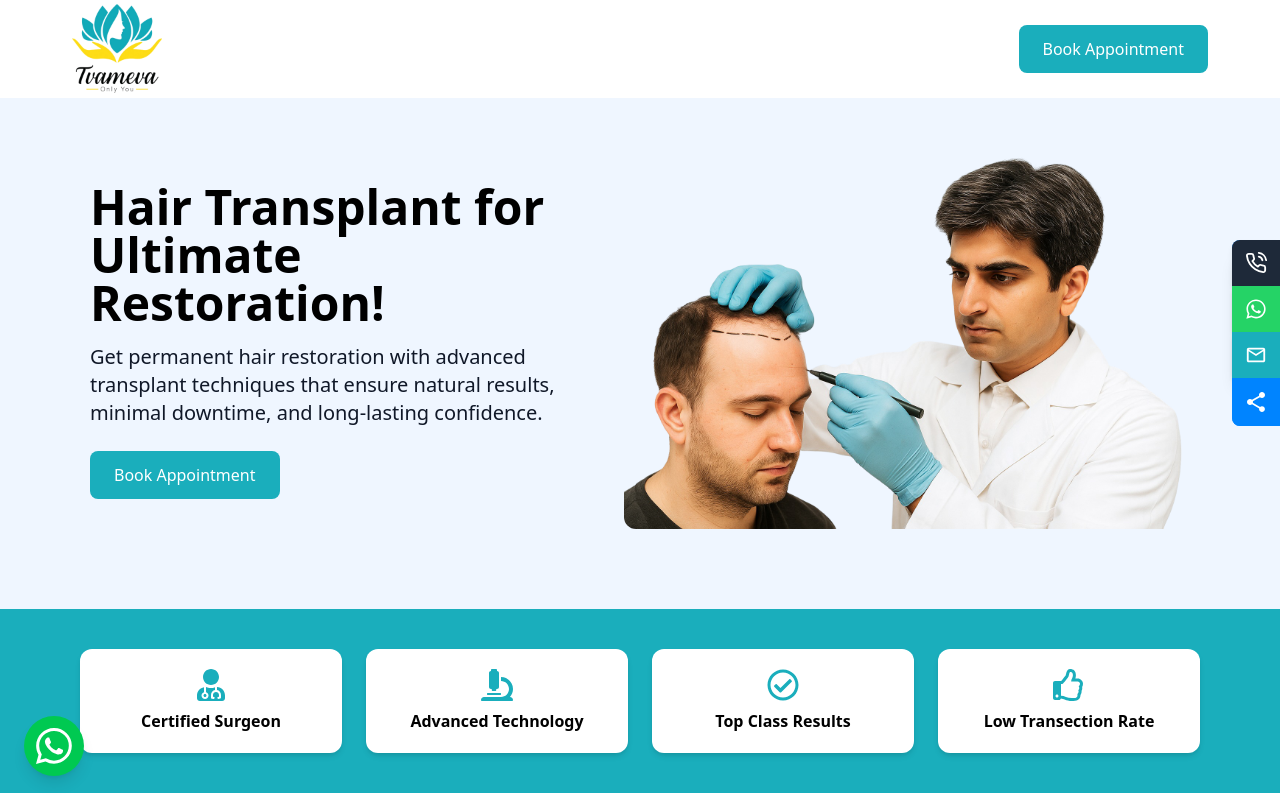
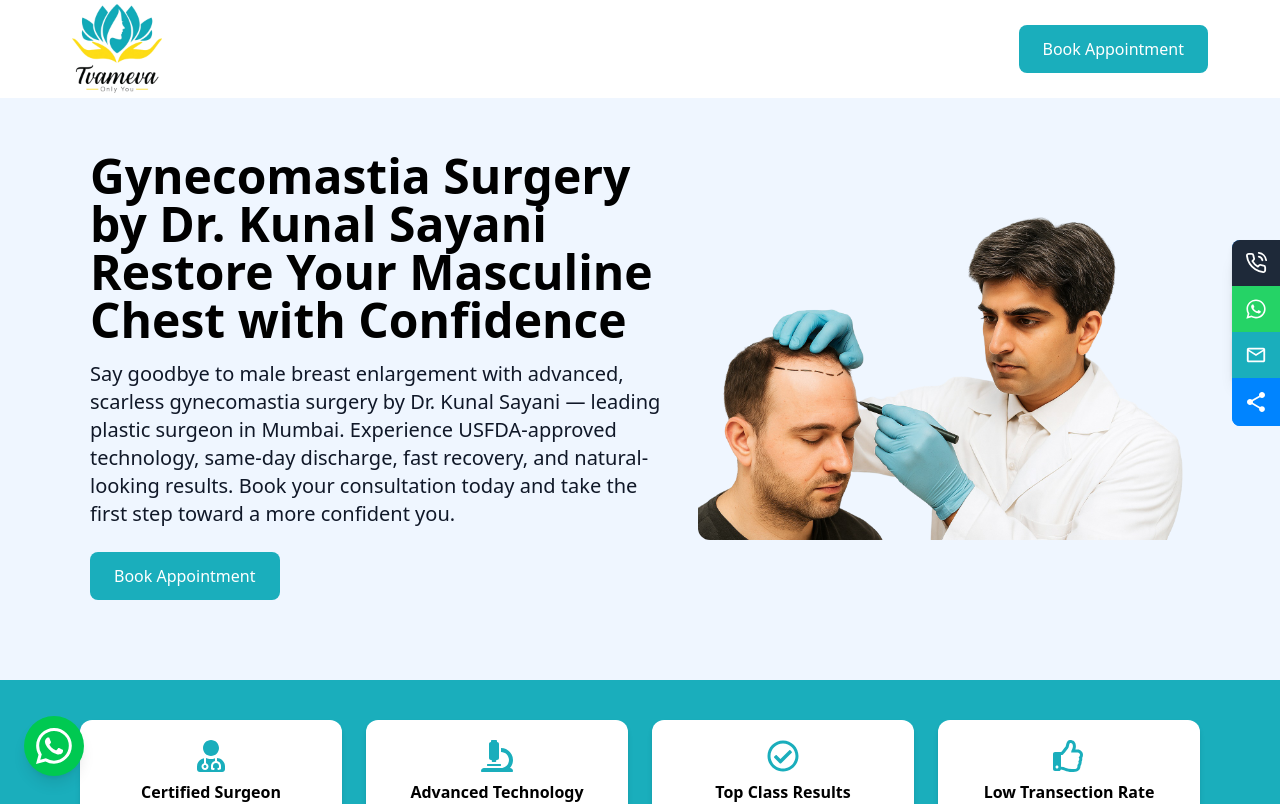
Before and after one commit to rajurao1106/gynaecomastia.drkunalsayani, a Next.js app: page / in a window 1280 px wide. Shown: the top 804 px of the page. Built offline with nearby package versions, Linux system fonts and the light colour scheme.

Commit message:
commit changes

```diff
--- a/src/app/components/homepage/Hero.jsx
+++ b/src/app/components/homepage/Hero.jsx
@@ -1,6 +1,6 @@
-import React from 'react'
-import BookAppointment from '../BookAppointment'
-import Image from 'next/image'
+import React from "react";
+import BookAppointment from "../BookAppointment";
+import Image from "next/image";
 
 export default function Hero() {
   return (
@@ -10,14 +10,18 @@ export default function Hero() {
         <div className="w-full flex flex-col lg:flex-row items-center justify-between max-w-[1100px] gap-8">
           <div className="text-left max-w-xl max-lg:text-center">
             <h1 className="text-4xl md:text-5xl font-bold text-black mb-4">
-                    Hair Transplant for Ultimate Restoration!
+              Gynecomastia Surgery by Dr. Kunal Sayani Restore Your Masculine
+              Chest with Confidence
             </h1>
             <p className="text-lg md:text-xl text-gray-900 mb-6">
-                    Get permanent hair restoration with advanced transplant techniques
-                    that ensure natural results, minimal downtime, and long-lasting
-                    confidence.
+              Say goodbye to male breast enlargement with advanced, scarless
+              gynecomastia surgery by Dr. Kunal Sayani — leading plastic surgeon
+              in Mumbai. Experience USFDA-approved technology, same-day
+              discharge, fast recovery, and natural-looking results. Book your
+              consultation today and take the first step toward a
+              more confident you.
             </p>
-                  <BookAppointment/>
+            <BookAppointment />
           </div>
           <div className="">
             <Image
@@ -31,5 +35,5 @@ export default function Hero() {
         </div>
       </section>
     </div>
-  )
+  );
 }
--- a/src/app/layout.js
+++ b/src/app/layout.js
@@ -17,9 +17,9 @@ const geistMono = Geist_Mono({
 
 export const metadata = {
   title:
-    "Best Hair Transplant in Mumbai | Dr. Kunal Sayani – FUE & FUT Specialist",
+    "Gynecomastia Surgery in Mumbai | Dr. Kunal Sayani",
   description:
-    "Looking for the best hair transplant in Mumbai? Dr. Kunal Sayani offers advanced FUE & FUT techniques with natural, permanent results.",
+    "Get scarless gynecomastia surgery in Mumbai by Dr. Kunal Sayani. USFDA-approved, same-day discharge & fast recovery. Book your consultation now!",
   verification: {
     google: "TRM5uN2AbAEpuMZ-oECmvatuvFw9rdvoKtm-UK8NCsI",
   },
```
Lines whose indentation alone changed are shown as unchanged.
